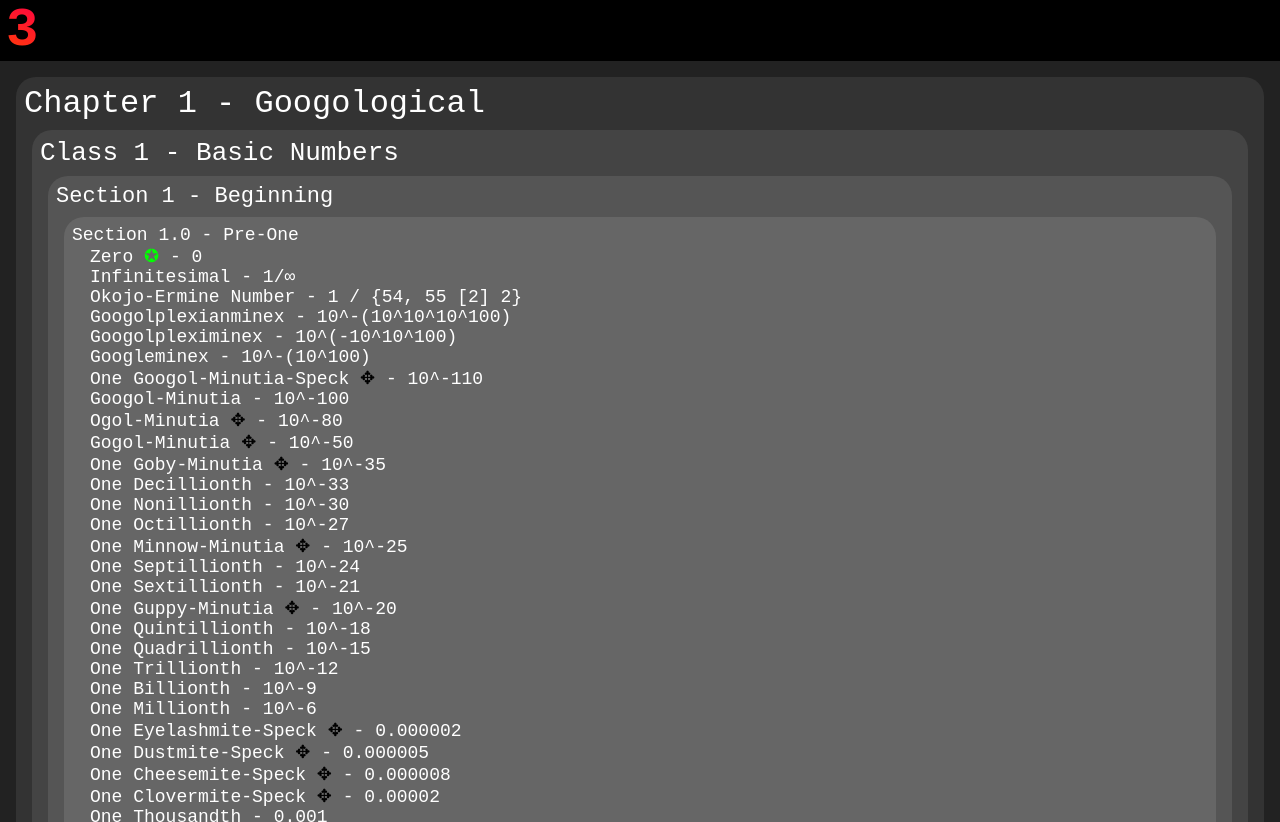
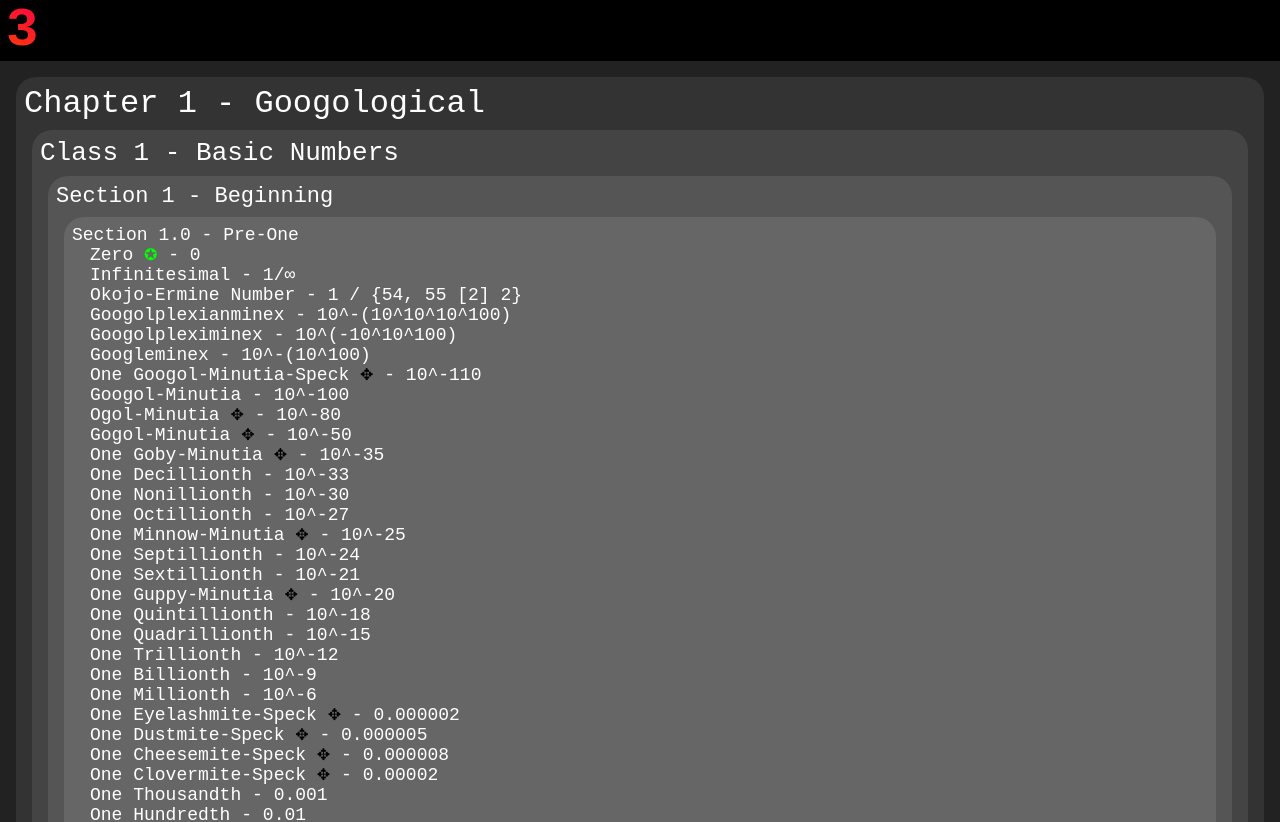
Before and after one commit to UltimateNumberList3/UltimateNumberList3.github.io, a plain HTML site: page index.html in a window 1280 px wide. Shown: the top 822 px of the page. Drawn offline with Linux system fonts and the light colour scheme.

Commit message:
deploy: 838af01cb56bc07b222aad2c5f02a4f703888ceb

```diff
--- a/css/style.css
+++ b/css/style.css
@@ -78,7 +78,7 @@ body {
   margin-left: 18px;
 }
 
-[id$=Symbol]:not([id^=error]) {
+[class$=Symbol]:not([class^=error]) {
   font-size: 16px;
 }
 
```
